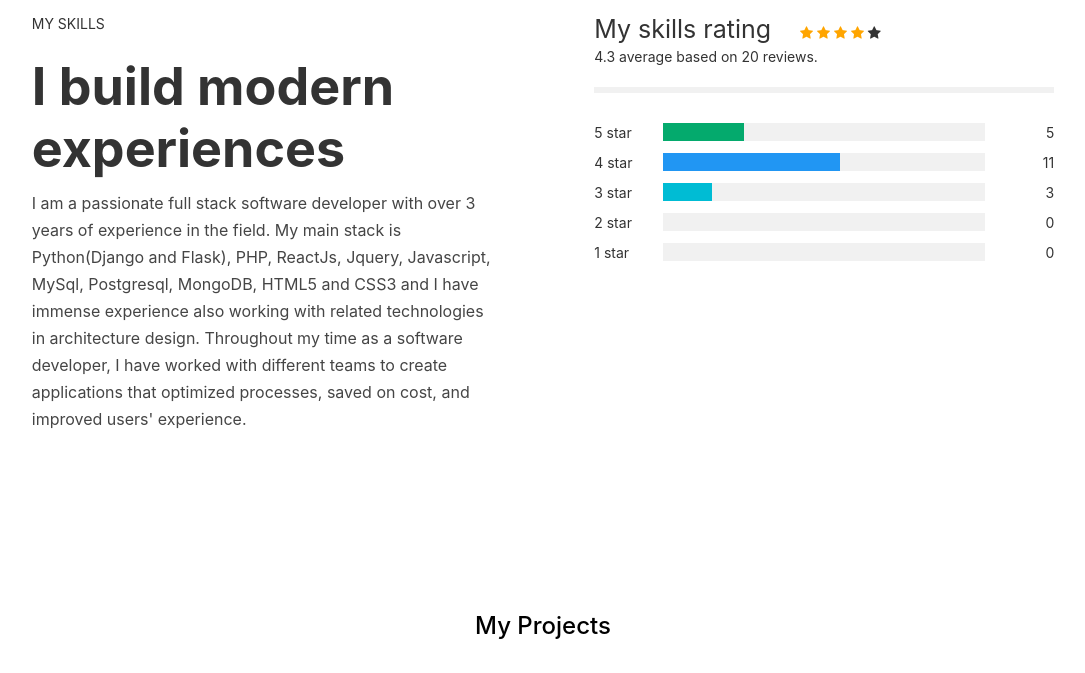
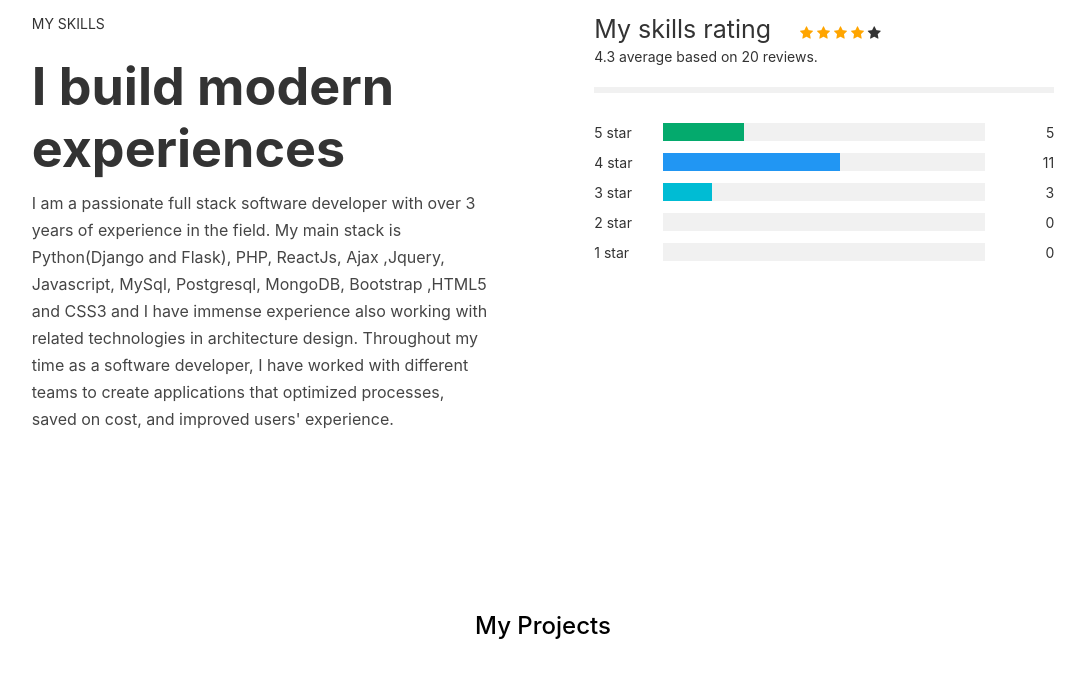
Before and after one commit to muminae100/portfolio, a Flask app: page / in a window 1280 px wide. Shown: the part 727-1400 px from the top of the page, without its empty margins (97-1182 px from the left). Run offline with Flask 2, Linux system fonts and the light colour scheme; some libraries are stand-ins or nearby versions.

Commit message:
Fix typo

```diff
--- a/templates/index.html
+++ b/templates/index.html
@@ -39,7 +39,7 @@
           <p style="font-size: 14px;line-height: 24px;font-weight: 400;">MY SKILLS</p>
           <h2 style="font-weight: 700;line-height: 62px;font-size: 52px;">I build modern experiences</h1>
           <p class="para">I am a passionate full stack software developer with over 3 years of experience in the field.
-            My main stack is Python(Django and Flask), PHP, ReactJs, Jquery, Javascript, MySql, Postgresql, MongoDB, HTML5 and CSS3
+            My main stack is Python(Django and Flask), PHP, ReactJs, Ajax ,Jquery, Javascript, MySql, Postgresql, MongoDB, Bootstrap ,HTML5 and CSS3
             and I have immense experience also working with related technologies
             in architecture design. Throughout my time as a software developer, I have worked
             with different teams to create applications that optimized processes, saved on cost, and improved users'
@@ -324,7 +324,7 @@
             <img src="../static/img/python.svg" width="48px" height="48px">
             <h3 class="skillsTitle">Backend development</h3>
             <p class="para">I have an immense understanding of different backend
-              frameworks, working with databases and devleoping optimal algorithms.</p>
+              frameworks, working with databases and developing optimal algorithms.</p>
             <div class="dev-lang">
               <i class="fas fa-check"></i>
               <span>Python flask</span>
```
Also changed, not shown: static/img/aFFEZ9U.jpg (deleted), static/img/kevinsonssupply.png (deleted), static/img/profile_pic.jpg (deleted).
